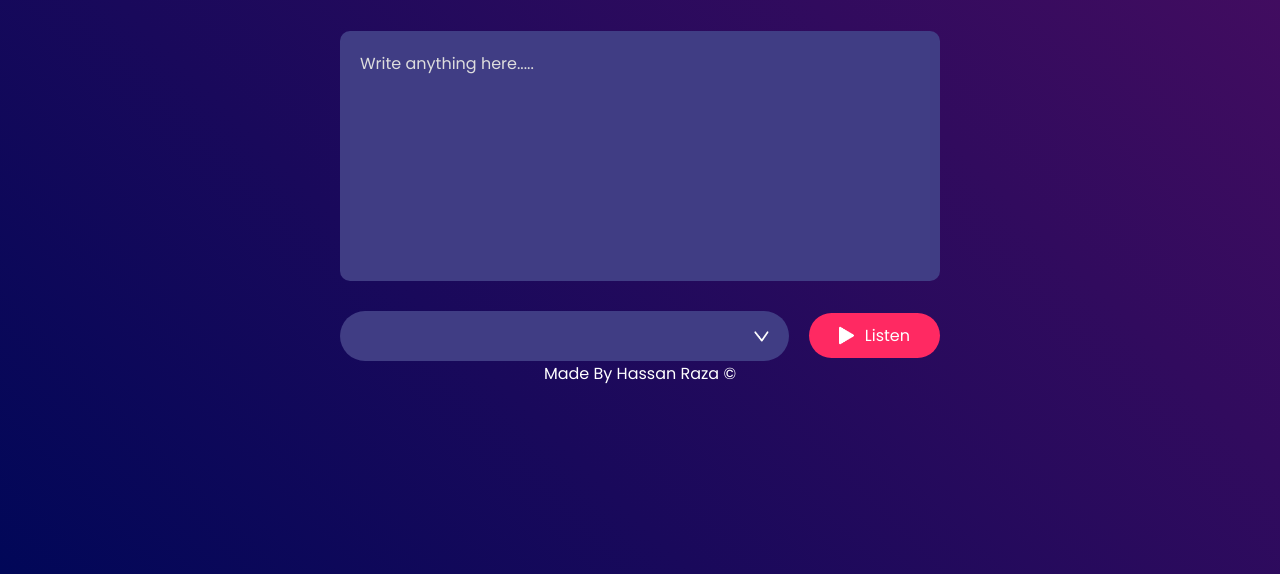
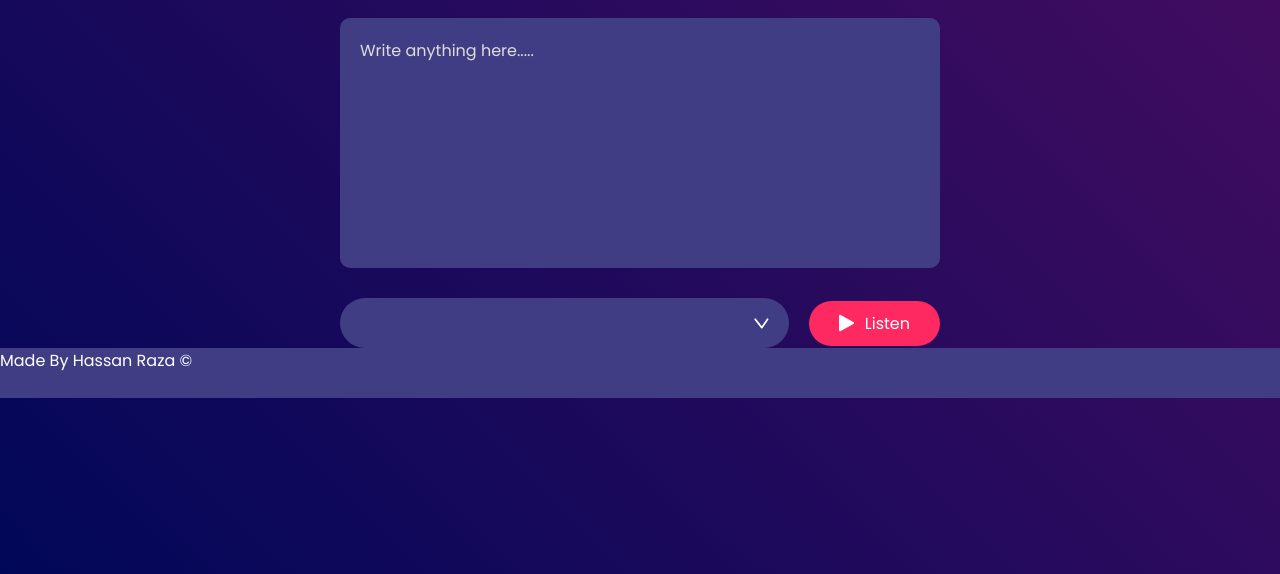
Before and after one commit to hassanraza2008/text-to-speech, a plain HTML site: page index.html in a window 1280 px wide. Shown: the part 226-800 px from the top of the page. Drawn offline with Linux system fonts and the light colour scheme.

Commit message:
Update styles.css

```diff
--- a/styles.css
+++ b/styles.css
@@ -95,3 +95,12 @@ select {
     background-position-y: 20px;
     cursor: pointer;
 }
+
+footer {
+    background: #403d84;
+    color: #fff;
+    height: 50px;
+    width: 100%;
+    border: 0;
+    outline: 0;
+}
```
